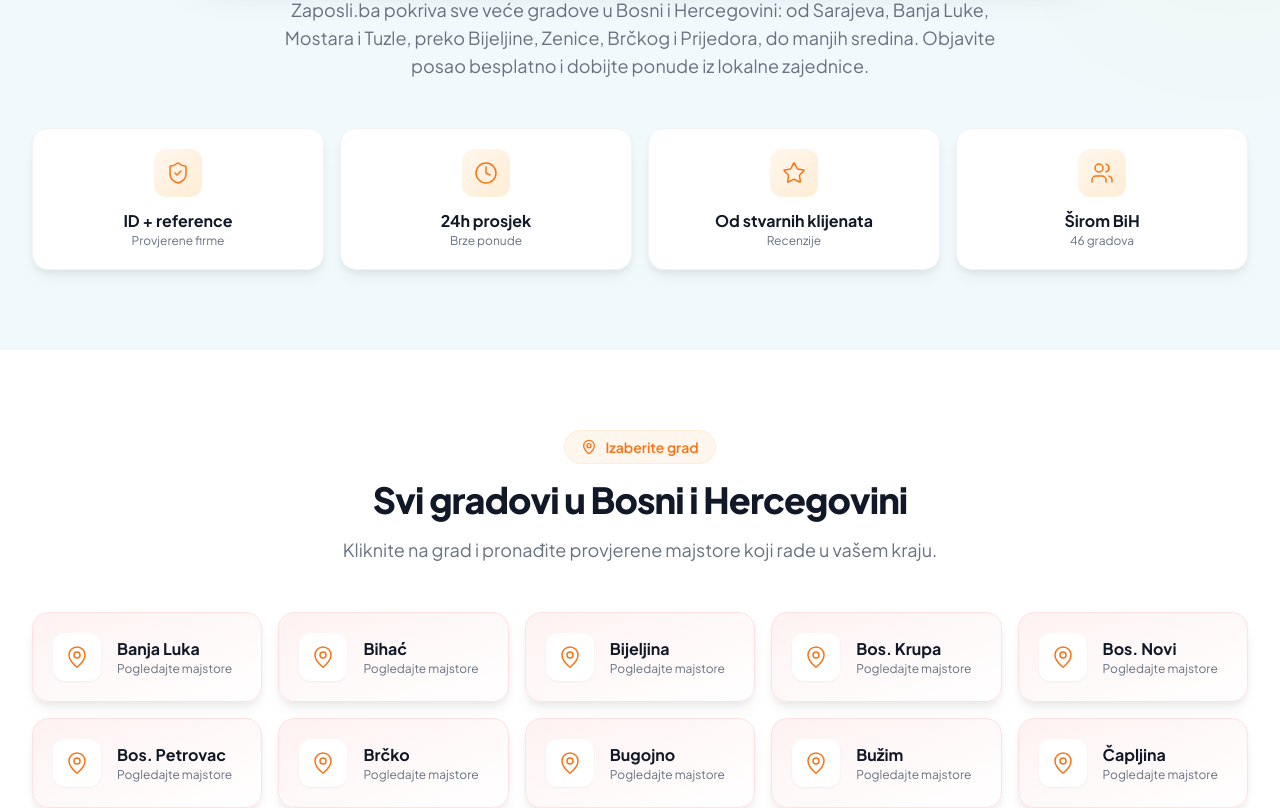
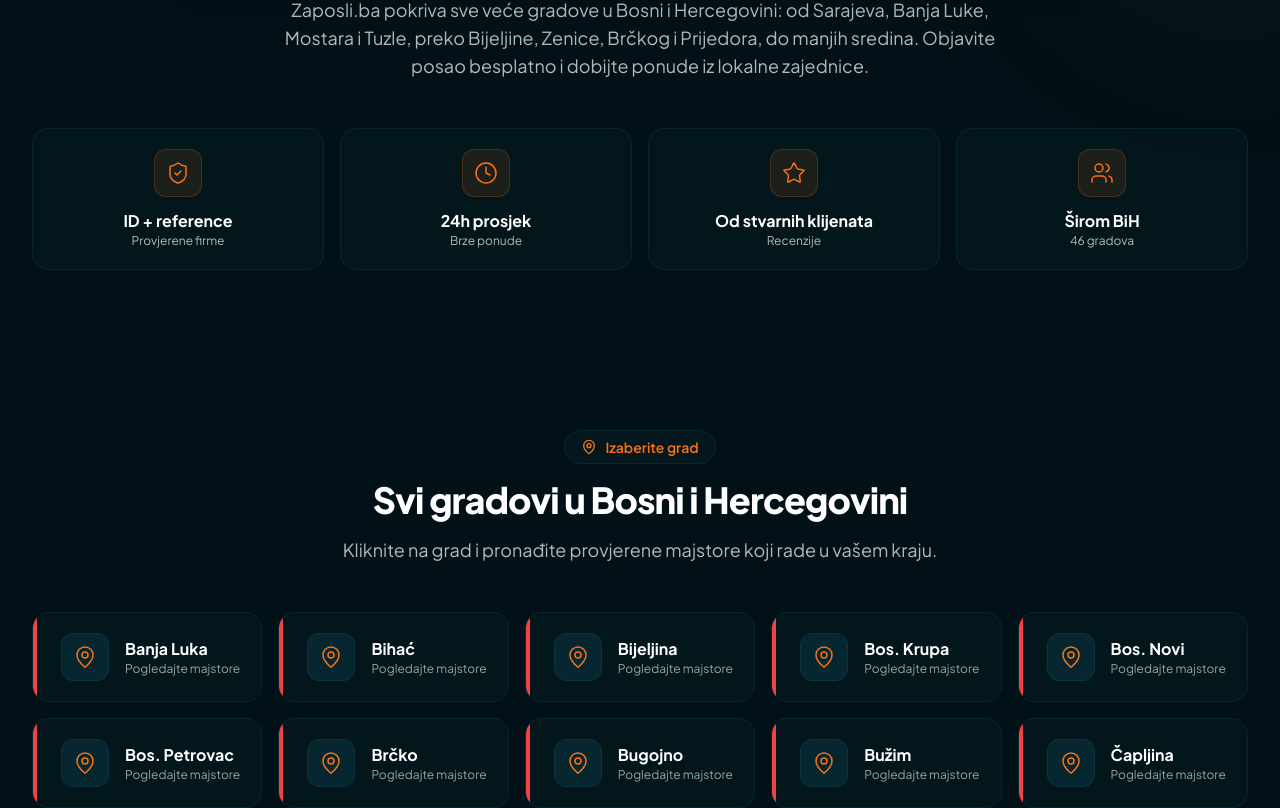
Before and after one commit to ocjenime/zaposli.ba, a Next.js app: page /gradovi in a window 1280 px wide. Shown: the part 832-1640 px from the top of the page. Built offline with nearby package versions, Linux system fonts and the light colour scheme; no server answers; the database is empty.

Commit message:
feat: redesign /gradovi/ and /gradovi/[slug]/ in dark Higgsfield WOW style

```diff
--- a/app/gradovi/page.tsx
+++ b/app/gradovi/page.tsx
@@ -72,7 +72,7 @@
   const citiesWithFirms = await getCitiesWithFirms();
 
   return (
-    <div className="min-h-screen flex flex-col">
+    <div className="min-h-screen flex flex-col bg-ink-950">
       <Header />
       <main className="flex-grow">
         <Breadcrumbs items={[{ name: 'Gradovi' }]} />
@@ -103,18 +103,18 @@
         </PageHero>
 
         {/* Trust intro */}
-        <section className="relative py-16 md:py-20 bg-cloud overflow-hidden">
+        <section className="relative py-16 md:py-20 bg-ink-950 overflow-hidden">
           <div className="absolute top-0 right-0 w-[300px] h-[300px] bg-brand-orange/5 rounded-full blur-[100px] translate-x-1/3 -translate-y-1/3" />
 
           <div className="relative mx-auto max-w-7xl px-4 sm:px-6 lg:px-8">
             <div className="text-center max-w-3xl mx-auto mb-12">
-              <span className="inline-flex items-center gap-2 px-4 py-1.5 rounded-full bg-white text-brand-orange text-sm font-semibold mb-4 border border-orange-100 shadow-sm">
+              <span className="inline-flex items-center gap-2 px-4 py-1.5 rounded-full bg-ink-900/80 text-brand-orange text-sm font-semibold mb-4 border border-ink-800">
                 <Building2 className="h-4 w-4" /> Lokalni majstori
               </span>
-              <h2 className="text-3xl md:text-4xl font-extrabold text-gray-900 tracking-tight mb-4 text-balance">
+              <h2 className="text-3xl md:text-4xl font-extrabold text-white tracking-tight mb-4 text-balance">
                 Pronađite majstora u svom gradu
               </h2>
-              <p className="text-steel text-lg">
+              <p className="text-white/70 text-lg">
                 Zaposli.ba pokriva sve veće gradove u Bosni i Hercegovini: od Sarajeva, Banja Luke, Mostara i Tuzle, preko
                 Bijeljine, Zenice, Brčkog i Prijedora, do manjih sredina. Objavite posao besplatno i dobijte ponude iz lokalne zajednice.
               </p>
@@ -124,13 +124,13 @@
               {trustBadges.map((badge) => (
                 <div
                   key={badge.label}
-                  className="bg-white rounded-2xl border border-gray-100 p-5 shadow-card hover:shadow-lg transition-all duration-300 text-center"
+                  className="bg-ink-900/60 rounded-2xl border border-ink-800 p-5 hover:border-brand-orange/30 transition-all duration-300 text-center"
                 >
-                  <div className="w-12 h-12 mx-auto rounded-xl bg-gradient-to-br from-primary-50 to-orange-100 flex items-center justify-center mb-3">
+                  <div className="w-12 h-12 mx-auto rounded-xl bg-brand-orange/10 border border-brand-orange/20 flex items-center justify-center mb-3">
                     <badge.icon className="w-6 h-6 text-brand-orange" strokeWidth={1.5} />
                   </div>
-                  <p className="font-bold text-gray-900">{badge.value}</p>
-                  <p className="text-xs text-steel">{badge.label}</p>
+                  <p className="font-bold text-white">{badge.value}</p>
+                  <p className="text-xs text-white/70">{badge.label}</p>
                 </div>
               ))}
             </div>
@@ -138,16 +138,16 @@
         </section>
 
         {/* City grid */}
-        <section className="py-16 md:py-20 bg-white">
+        <section className="py-16 md:py-20 bg-ink-950">
           <div className="mx-auto max-w-7xl px-4 sm:px-6 lg:px-8">
             <div className="text-center max-w-2xl mx-auto mb-12">
-              <span className="inline-flex items-center gap-2 px-4 py-1.5 rounded-full bg-orange-50 text-brand-orange text-sm font-semibold mb-4 border border-orange-100">
+              <span className="inline-flex items-center gap-2 px-4 py-1.5 rounded-full bg-ink-900/80 text-brand-orange text-sm font-semibold mb-4 border border-ink-800">
                 <MapPin className="h-4 w-4" /> Izaberite grad
               </span>
-              <h2 className="text-3xl md:text-4xl font-extrabold text-gray-900 tracking-tight mb-4 text-balance">
+              <h2 className="text-3xl md:text-4xl font-extrabold text-white tracking-tight mb-4 text-balance">
                 Svi gradovi u Bosni i Hercegovini
               </h2>
-              <p className="text-steel text-lg">
+              <p className="text-white/70 text-lg">
                 Kliknite na grad i pronađite provjerene majstore koji rade u vašem kraju.
               </p>
             </div>
--- a/components/CityCategoriesGrid.tsx
+++ b/components/CityCategoriesGrid.tsx
@@ -20,15 +20,15 @@
           <Link
             key={cat.slug}
             href={`/usluge/${cat.seoSlug}-${citySlug}/`}
-            className="group bg-white rounded-2xl p-5 border border-gray-100 hover:border-brand-orange/40 hover:shadow-lg transition-all"
+            className="group bg-ink-900/60 rounded-2xl p-5 border border-ink-800 hover:border-brand-orange/40 hover:shadow-lg hover:shadow-brand-orange/5 transition-all"
           >
-            <div className="w-11 h-11 rounded-xl bg-primary-50 flex items-center justify-center mb-3 group-hover:scale-110 transition-transform">
+            <div className="w-11 h-11 rounded-xl bg-brand-orange/10 border border-brand-orange/20 flex items-center justify-center mb-3 group-hover:scale-110 transition-transform">
               <Icon className="w-[22px] h-[22px] text-brand-orange" />
             </div>
-            <h3 className="font-semibold text-gray-900 text-sm group-hover:text-brand-orange transition-colors mb-0.5">
+            <h3 className="font-semibold text-white text-sm group-hover:text-brand-orange transition-colors mb-0.5">
               {cat.profession}
             </h3>
-            <p className="text-xs text-steel">
+            <p className="text-xs text-white/60">
               <LiveCategoryCount slug={cat.slug} />
             </p>
           </Link>
--- a/components/CityGrid.tsx
+++ b/components/CityGrid.tsx
@@ -41,24 +41,26 @@
     <div className="grid grid-cols-2 sm:grid-cols-3 lg:grid-cols-4 xl:grid-cols-5 gap-4">
       {cities.map((city) => {
         const firmAvailable = hasFirms.has(city.name.toLowerCase());
-        const gradient = firmAvailable
-          ? 'from-emerald-50 to-white border-emerald-100 hover:shadow-emerald-100'
-          : 'from-red-50 to-white border-red-100 hover:shadow-red-100';
         return (
           <Link
             key={city.slug}
             href={`/gradovi/${city.slug}/`}
-            className={`group relative overflow-hidden rounded-2xl border p-5 shadow-card hover:shadow-xl transition-all duration-300 active:scale-[0.98] bg-gradient-to-br ${gradient}`}
+            className="group relative overflow-hidden rounded-2xl border border-ink-800 bg-ink-900/60 p-5 hover:border-brand-orange/30 hover:shadow-xl hover:shadow-brand-orange/5 transition-all duration-300 active:scale-[0.98]"
           >
-            <div className="flex items-center gap-4">
-              <div className="w-12 h-12 bg-white rounded-xl shadow-sm flex items-center justify-center shrink-0 group-hover:scale-110 transition-transform duration-300">
+            <div
+              className={`absolute left-0 top-0 bottom-0 w-1 ${
+                firmAvailable ? 'bg-emerald-500' : 'bg-red-500'
+              }`}
+            />
+            <div className="flex items-center gap-4 pl-2">
+              <div className="w-12 h-12 bg-ink-800 border border-ink-700 rounded-xl flex items-center justify-center shrink-0 group-hover:scale-110 transition-transform duration-300">
                 <MapPin className="w-6 h-6 text-brand-orange" strokeWidth={1.5} />
               </div>
               <div className="flex-1 min-w-0">
-                <h3 className="font-bold text-gray-900 truncate group-hover:text-brand-orange transition-colors">
+                <h3 className="font-bold text-white truncate group-hover:text-brand-orange transition-colors">
                   {city.name}
                 </h3>
-                <p className="text-xs text-steel">Pogledajte majstore</p>
+                <p className="text-xs text-white/60">Pogledajte majstore</p>
               </div>
             </div>
             <ArrowRight className="absolute right-4 top-1/2 -translate-y-1/2 w-5 h-5 text-brand-orange opacity-0 -translate-x-2 group-hover:opacity-100 group-hover:translate-x-0 transition-all duration-300" />
```
Also changed, not shown: app/gradovi/[slug]/page.tsx (+19 -19 lines).
